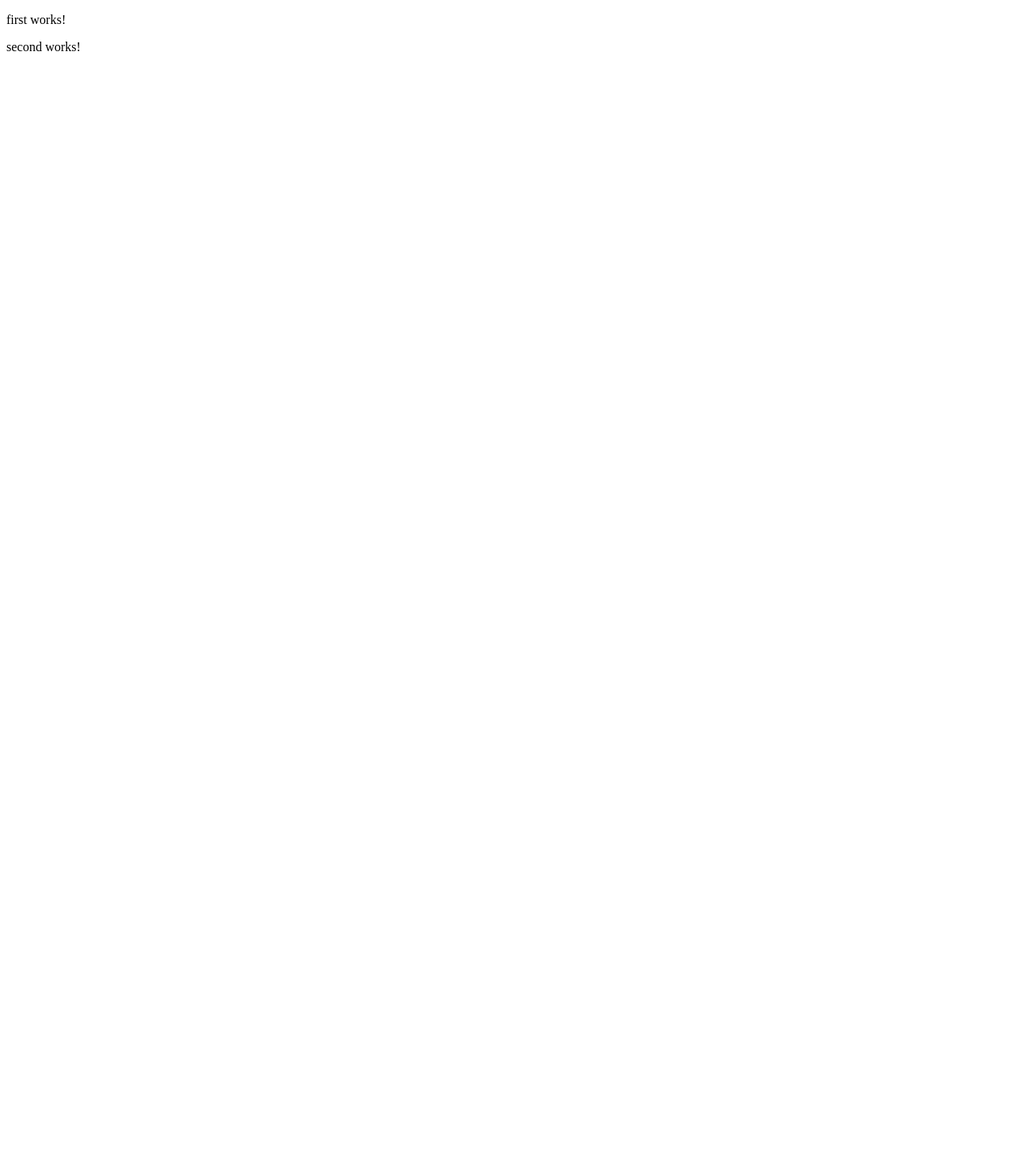
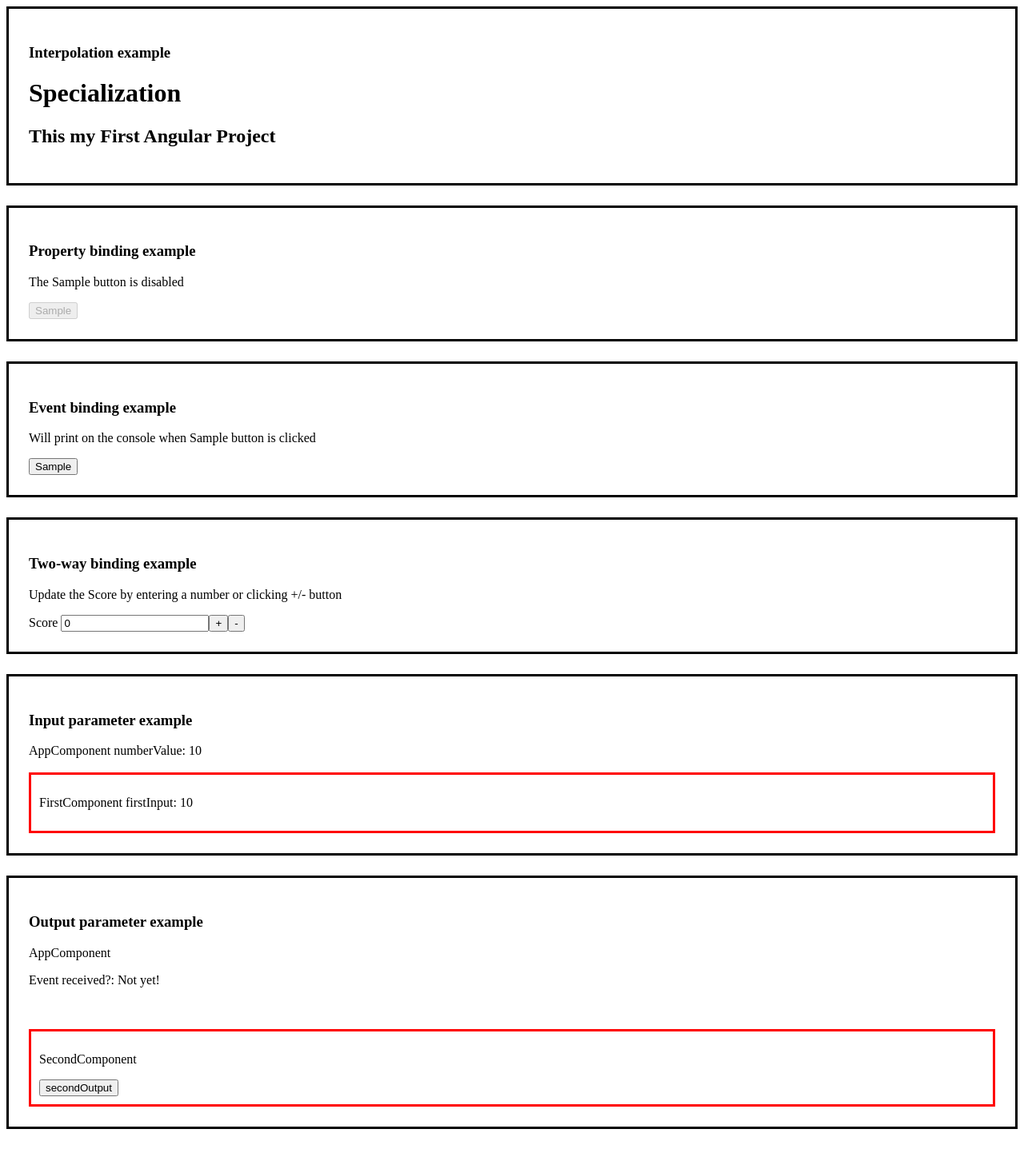
Before and after one commit to junreycloudstrife/my-app-specialization, an Angular app: page / in a window 1280 px wide. Shown: the whole page at 80% size. Before the commit the page ends 800 px from the top, so only its background shows below. Built offline with nearby package versions, Linux system fonts and the light colour scheme.

Commit message:
Databinding examples

```diff
--- a/src/app/app.component.css
+++ b/src/app/app.component.css
@@ -0,0 +1,6 @@
+div {
+    border-style: solid;
+    border-color: black;
+    padding: 25px;
+    margin-bottom: 25px;
+}
--- a/src/app/app.component.html
+++ b/src/app/app.component.html
@@ -1,3 +1,55 @@
-<app-first></app-first>
-<app-second></app-second>
-<router-outlet></router-outlet>
+<!-- Interpolation example -->
+<div>
+    <h3>Interpolation example</h3>
+    <h1>{{title}}</h1>
+    <h2>This my First Angular Project</h2>
+</div>
+
+
+<!-- Property binding example -->
+<div>
+    <h3>Property binding example</h3>
+    <p>The Sample button is disabled</p>
+
+    <button [disabled]="isDisabled">Sample</button>
+</div>
+
+
+<!-- Event binding example -->
+<div>
+    <h3>Event binding example</h3>
+    <p>Will print on the console when Sample button is clicked</p>
+
+    <button (click)="sampleClick()">Sample</button>
+</div>
+
+
+<!-- Two-way binding example -->
+<div>
+    <h3>Two-way binding example</h3>
+    <p>Update the Score by entering a number or clicking +/- button</p>
+    <label for="numberInput">Score </label>
+    <input name="numberInput" type="number" [(ngModel)]= "inputValue">
+    <button (click)="addEvent()">+</button>
+    <button (click)="subtractEvent()">-</button>
+
+</div>
+
+<!-- Input parameter example -->
+<div>
+    <h3>Input parameter example</h3>
+    <label for="number-value">AppComponent numberValue: {{numberValue}} </label>
+    <br>
+    <br>
+    <app-first [firstInput]="numberValue"></app-first>
+</div>
+
+<!-- Output parameter example -->
+<div>
+    <h3>Output parameter example</h3>
+    <p>AppComponent</p>
+    <p>Event received?: {{isEventReceived}}</p>
+    <br>
+    <br>
+    <app-second (secondOutput)="receiveEvent()"></app-second>
+</div>
--- a/src/app/app.component.ts
+++ b/src/app/app.component.ts
@@ -6,5 +6,35 @@ import { Component } from '@angular/core';
   styleUrls: ['./app.component.css']
 })
 export class AppComponent {
-  title = 'my-app-specialization';
+  // Interpolation example
+  title = 'Specialization';
+
+  // Property binding example
+  isDisabled = true;
+
+  // Event binding example
+  sampleClick(){
+    console.log("Sample button is clicked!");
+  }
+
+  // Two-way binding example
+  inputValue = 0;
+
+  addEvent(){
+    this.inputValue++;
+  }
+
+  subtractEvent(){
+    this.inputValue--;
+  }
+
+  // Input parameter example
+  numberValue = 10;
+
+  // Output parameter example
+  isEventReceived = "Not yet!";
+
+  receiveEvent(){
+    this.isEventReceived = "Event from SecondComponent received";
+  }
 }
--- a/src/app/app.module.ts
+++ b/src/app/app.module.ts
@@ -1,26 +1,26 @@
 import { NgModule } from '@angular/core';
 import { BrowserModule } from '@angular/platform-browser';
+import { FormsModule } from '@angular/forms';
 
 import { AppRoutingModule } from './app-routing.module';
 import { AppComponent } from './app.component';
-// import { FirstComponent } from './first/first.component';
+import { FirstComponent } from './first/first.component';
 import { SecondComponent } from './second/second.component';
-import { FirstComponent } from './first/first.component';
 import { ThirdComponent } from './third/third.component';
 import { FourthComponent } from './fourth/fourth.component';
 
 @NgModule({
   declarations: [
     AppComponent,
-    // FirstComponent,
+    FirstComponent,
     SecondComponent,
-    FirstComponent,
     ThirdComponent,
     FourthComponent
   ],
   imports: [
     BrowserModule,
-    AppRoutingModule
+    AppRoutingModule,
+    FormsModule // imported to implement ngModel
   ],
   providers: [],
   bootstrap: [AppComponent]
--- a/src/app/first/first.component.css
+++ b/src/app/first/first.component.css
@@ -0,0 +1,5 @@
+div {
+    border-style: solid;
+    border-color: red;
+    padding: 10px;
+}
--- a/src/app/first/first.component.html
+++ b/src/app/first/first.component.html
@@ -1 +1,3 @@
-<p>first works!</p>
+<div>
+    <p>FirstComponent firstInput: {{firstInput}}</p>
+</div>
--- a/src/app/first/first.component.ts
+++ b/src/app/first/first.component.ts
@@ -1,4 +1,4 @@
-import { Component } from '@angular/core';
+import { Component, Input } from '@angular/core';
 
 @Component({
   selector: 'app-first',
@@ -6,5 +6,9 @@ import { Component } from '@angular/core';
   styleUrls: ['./first.component.css']
 })
 export class FirstComponent {
+  @Input() firstInput: number = 0;
 
+  getFirstInput(){
+    console.log(this.firstInput);
+  }
 }
--- a/src/app/second/second.component.css
+++ b/src/app/second/second.component.css
@@ -0,0 +1,5 @@
+div {
+    border-style: solid;
+    border-color: red;
+    padding: 10px;
+}
--- a/src/app/second/second.component.html
+++ b/src/app/second/second.component.html
@@ -1 +1,4 @@
-<p>second works!</p>
+<div>
+    <p>SecondComponent</p>
+    <button (click)="passEvent()">secondOutput</button>
+</div>
--- a/src/app/second/second.component.ts
+++ b/src/app/second/second.component.ts
@@ -1,4 +1,4 @@
-import { Component } from '@angular/core';
+import { Component, Output, EventEmitter } from '@angular/core';
 
 @Component({
   selector: 'app-second',
@@ -6,5 +6,9 @@ import { Component } from '@angular/core';
   styleUrls: ['./second.component.css']
 })
 export class SecondComponent {
+  @Output() secondOutput = new EventEmitter();
 
+  passEvent(){
+    this.secondOutput.emit();
+  }
 }
```
